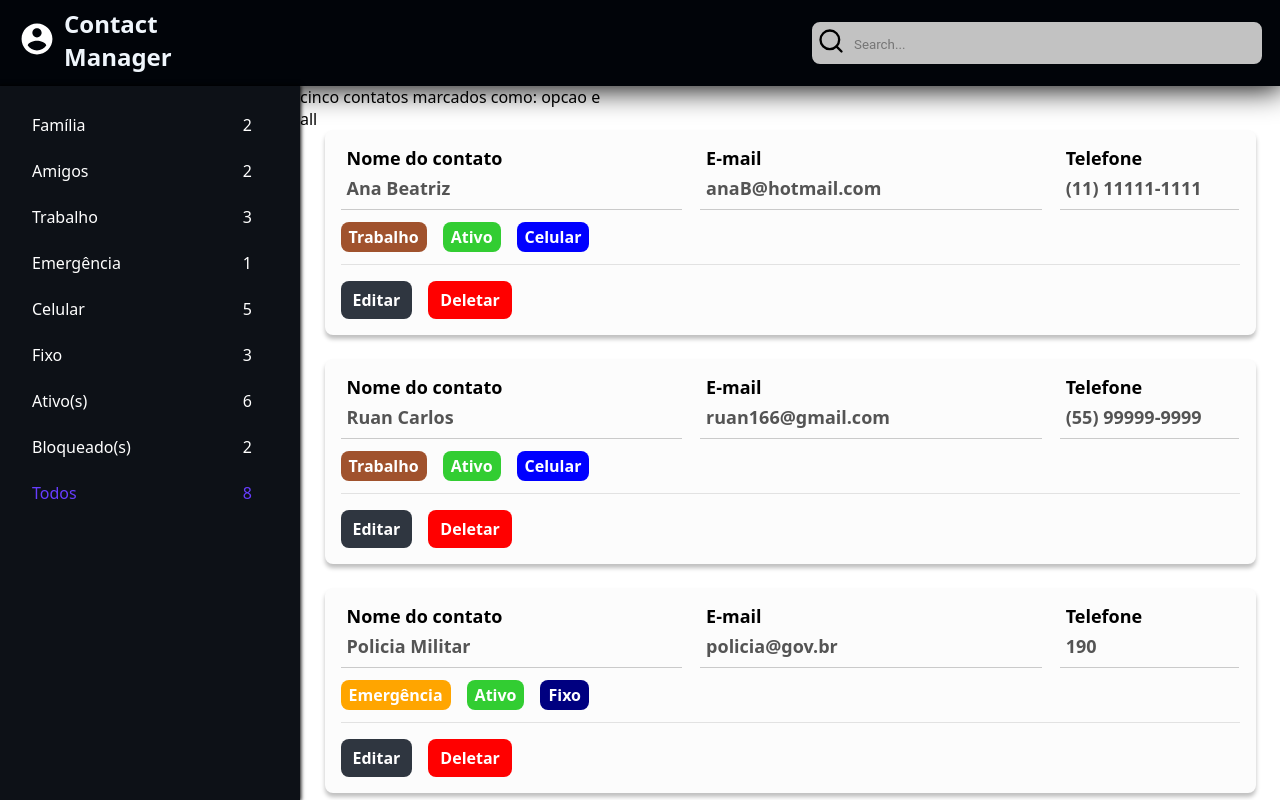
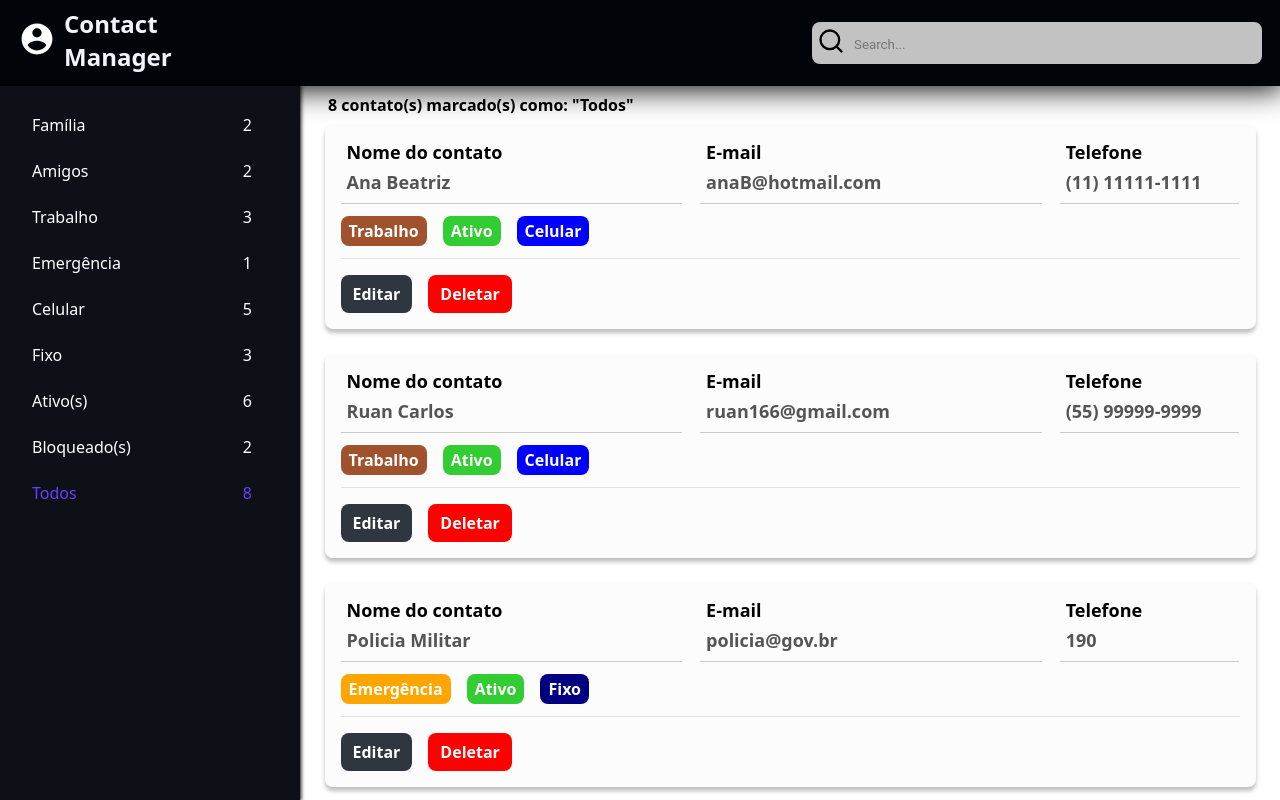
Before and after one commit to jonattasmoraes/Contact-Manager, a React (Create React App) app: page / in a window 1280 px wide. Built offline with nearby package versions, Linux system fonts and the light colour scheme.

Commit message:
feat: implement result display for filters

```diff
--- a/src/components/contact/index.tsx
+++ b/src/components/contact/index.tsx
@@ -2,7 +2,6 @@ import { useEffect, useState } from 'react'
 import { useDispatch } from 'react-redux'
 
 import * as S from './styles'
-import * as enums from '../../utils/enums/Contact'
 
 import { remove, edit } from '../../store/reducers/contacts'
 import ContactClass from '../../models/Contact'
--- a/src/containers/contactList/index.tsx
+++ b/src/containers/contactList/index.tsx
@@ -1,6 +1,6 @@
 import React from 'react'
 import { useSelector } from 'react-redux'
-import { Container } from './styles'
+import { ContactParagraph, Container } from './styles'
 import Contact from '../../components/contact'
 import { RootReducer } from '../../store'
 
@@ -38,16 +38,28 @@ const ContactList: React.FC = () => {
     }
   }
 
+  const contactsMessage = (quantity: number) => {
+    let message = ''
+    const complement =
+      term !== undefined && term.length > 0 ? `e termo "${term}"` : ''
+
+    if (critery === 'all') {
+      message = `${quantity} contato(s) marcado(s) como: "Todos" ${complement}`
+    } else {
+      message = `${quantity} contato(s) marcado(s) como: "${value}" ${complement}`
+    }
+
+    return message
+  }
+
+  const Contacts = contactsFilter()
+  const message = contactsMessage(Contacts.length)
+
   return (
     <Container>
-      <p>cinco contatos marcados como: opcao e {term}</p>
+      <ContactParagraph>{message}</ContactParagraph>
       <ul>
-        <li>{term}</li>
-        <li>{critery}</li>
-        <li>{value}</li>
-      </ul>
-      <ul>
-        {contactsFilter().map((c) => (
+        {Contacts.map((c) => (
           <li key={c.name}>
             <Contact
               id={c.id}
--- a/src/containers/contactList/styles.ts
+++ b/src/containers/contactList/styles.ts
@@ -9,3 +9,12 @@ export const Container = styled.main`
     display: inline-block;
   }
 `
+export const ContactParagraph = styled.p`
+  font-weight: 600;
+  padding: 8px 0 8px 0;
+  padding-left: 22px;
+
+  @media screen and (min-width: 959.9px) {
+    padding-left: 28px;
+  }
+`
```
